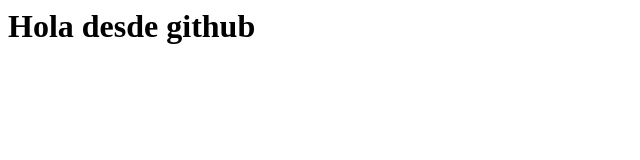
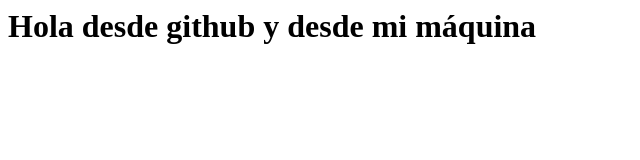
Before and after one commit to carloscotton/holamundo_do, a plain HTML site: page index.html in a window 1280 px wide. Shown: the whole page, without its empty margins (0-640 px from the left). Drawn offline with Linux system fonts and the light colour scheme.

Commit message:
Agregamos un mensaje desde el equipo local
para ir sumando al mensaje

```diff
--- a/index.html
+++ b/index.html
@@ -1,5 +1,5 @@
 <html>
   <body>
-    <h1>Hola desde github</h1>
+    <h1>Hola desde github y desde mi máquina</h1>
   </body>
 </html>
```
